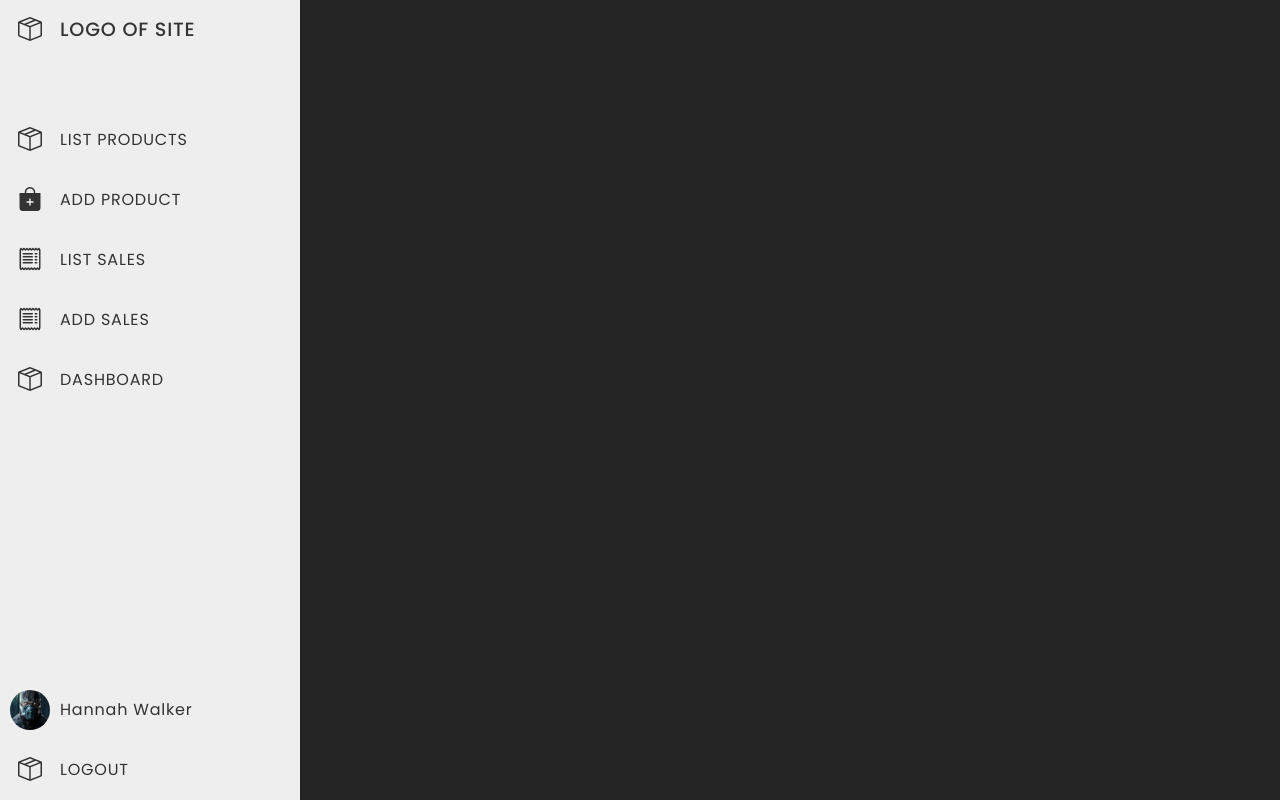
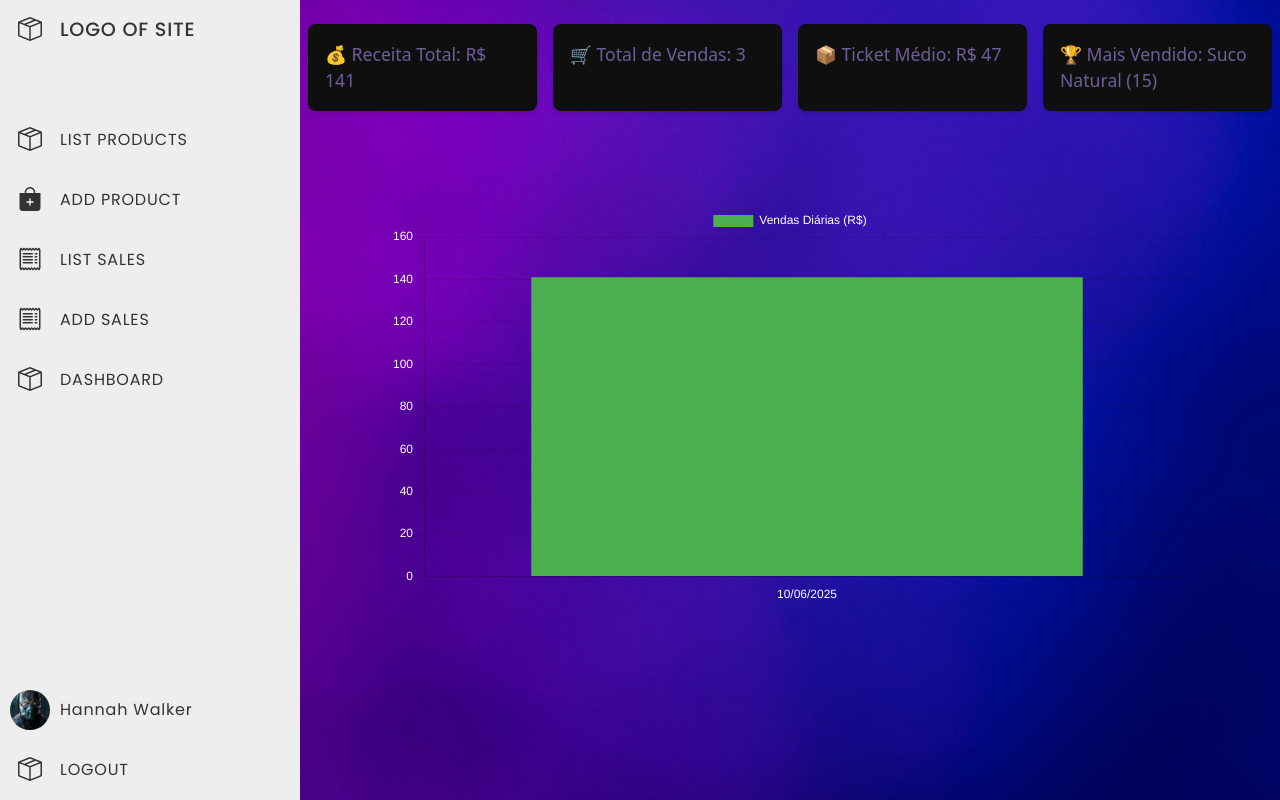
Before and after one commit to viniciusjuste/Sales-and-Inventory-Dashboard-FrontEnd, an Angular app in the folder SalesAndInventoryDashboard-FE/: page /dashboard in a window 1280 px wide. Before the commit this address led to /. Built offline with nearby package versions, Linux system fonts and the light colour scheme.

Commit message:
implementa dashboard component

```diff
--- a/SalesAndInventoryDashboard-FE/package.json
+++ b/SalesAndInventoryDashboard-FE/package.json
@@ -22,6 +22,7 @@
     "@tailwindcss/postcss": "^4.1.4",
     "bootstrap": "^5.3.5",
     "bootstrap-icons": "^1.11.3",
+    "chart.js": "^4.4.9",
     "rxjs": "~7.8.0",
     "tslib": "^2.3.0",
     "zone.js": "~0.15.0"
--- /dev/null
+++ b/SalesAndInventoryDashboard-FE/src/app/components/dashboard/dashboard.component.css
@@ -0,0 +1,26 @@
+.dashboard-cards {
+    display: grid;
+    grid-template-columns: repeat(auto-fit, minmax(200px, 1fr));
+    gap: 0px;
+    margin-bottom: 30px;
+}
+
+.card {
+    background-color: var(--black-dark);
+    padding: 16px;
+    border-radius: 8px;
+    font-size: 1.1rem;
+    box-shadow: 0 2px 4px rgba(0, 0, 0, 0.1);
+    color: var(--purple);
+    margin-inline: 0.5rem;
+    margin-bottom: 4rem;
+    margin-top: 1.5rem;
+}
+
+.chart-container {
+    position: relative;
+    width: 100%;
+    max-width: 800px;
+    height: 400px;
+    margin: 0 auto;
+}
--- /dev/null
+++ b/SalesAndInventoryDashboard-FE/src/app/components/dashboard/dashboard.component.html
@@ -0,0 +1,10 @@
+<div class="dashboard-cards">
+  <div class="card">💰 Receita Total: R$ {{ report.totalRevenue }}</div>
+  <div class="card">🛒 Total de Vendas: {{ report.totalSales }}</div>
+  <div class="card">📦 Ticket Médio: R$ {{ report.averageTicket }}</div>
+  <div class="card">🏆 Mais Vendido: {{ report.bestSellingProduct }} ({{ report.bestSellingProductQuantity }})</div>
+</div>
+
+<div class="chart-container">
+  <canvas id="dailySalesChart"></canvas>
+</div>
--- a/SalesAndInventoryDashboard-FE/src/app/components/dashboard/dashboard.component.ts
+++ b/SalesAndInventoryDashboard-FE/src/app/components/dashboard/dashboard.component.ts
@@ -1,12 +1,83 @@
-import { Component } from '@angular/core';
+import { AfterViewInit, Component } from '@angular/core';
 import { RouterModule } from '@angular/router';
+import {
+  Chart,
+  BarController,
+  BarElement,
+  CategoryScale,
+  LinearScale,
+  Tooltip,
+  Legend,
+  ChartConfiguration
+} from 'chart.js';
 
+Chart.register(BarController, BarElement, CategoryScale, LinearScale, Tooltip, Legend);
 @Component({
   selector: 'app-dashboard',
   imports: [RouterModule],
   templateUrl: './dashboard.component.html',
   styleUrl: './dashboard.component.css'
 })
-export class DashboardComponent {
+export class DashboardComponent implements AfterViewInit {
+  report = {
+    totalRevenue: 141,
+    totalSales: 3,
+    averageTicket: 47,
+    bestSellingProduct: 'Suco Natural',
+    bestSellingProductQuantity: 15,
+    dailySales: [
+      { date: '2025-06-07T00:00:00', value: 90 },
+      { date: '2025-06-08T00:00:00', value: 120 },
+      { date: '2025-06-09T00:00:00', value: 70 },
+      { date: '2025-06-10T00:00:00', value: 141 }
+    ]
+  };
 
+  ngAfterViewInit() {
+    const labels = this.report.dailySales.map(s => new Date(s.date).toLocaleDateString());
+    const data = this.report.dailySales.map(s => s.value);
+
+    const config: ChartConfiguration<'bar'> = {
+      type: 'bar',
+      data: {
+        labels: ['10/06/2025'],
+        datasets: [{
+          label: 'Vendas Diárias (R$)',
+          data: [141],
+          backgroundColor: '#4CAF50'
+        }]
+      },
+      options: {
+        responsive: true,
+        maintainAspectRatio: false,
+        scales: {
+          x: {
+            ticks: {
+              color: '#fff'
+            }
+          },
+          y: {
+            beginAtZero: true,
+            ticks: {
+              color: '#fff'
+            }
+          }
+        },
+        plugins: {
+          legend: {
+            labels: {
+              color: '#fff'
+            }
+          },
+          tooltip: {
+            titleColor: '#fff',
+            bodyColor: '#fff',
+            backgroundColor: '#333'
+          }
+        }
+      }
+    };
+
+    new Chart('dailySalesChart', config);
+  }
 }
--- a/SalesAndInventoryDashboard-FE/src/styles.css
+++ b/SalesAndInventoryDashboard-FE/src/styles.css
@@ -163,5 +163,9 @@
 }
 
 body {
-  background-color: #252525 !important;
+  background-image: url('/assets/images/background/gradient.webp');
+  background-size: cover;
+  background-attachment: fixed;
+  background-position: center;
+  background-repeat: no-repeat;
 }
```
Also changed, not shown: SalesAndInventoryDashboard-FE/src/app/app.routes.ts (+7 -1 lines), SalesAndInventoryDashboard-FE/src/assets/images/background/gradient.webp (added), 1 other file (tests, documents, lock files or other folders).
